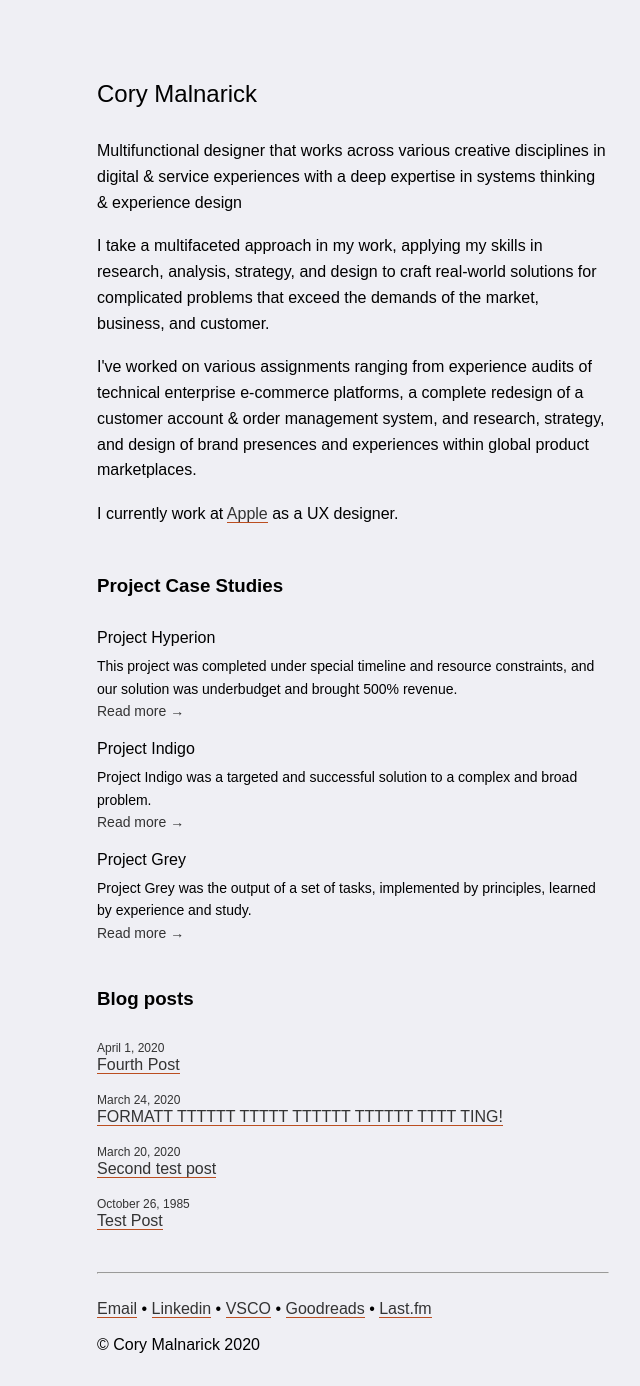
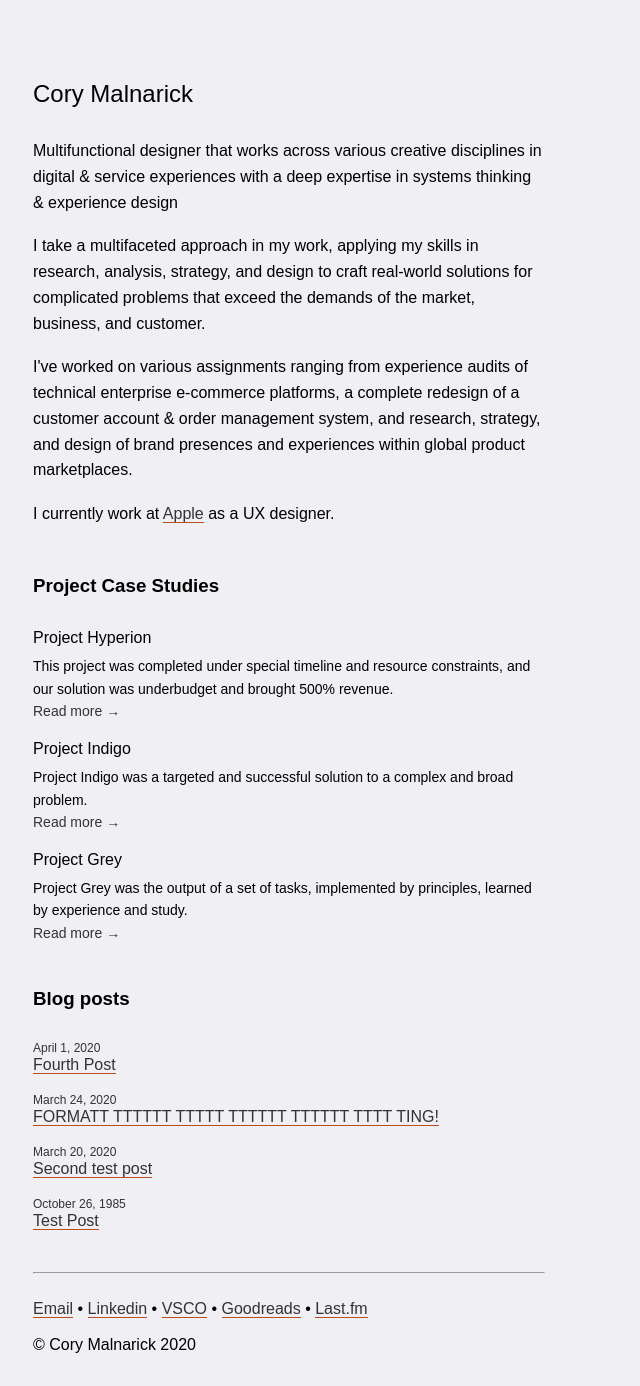
Before and after one commit to foundmonster/foundmonster.github.io, a Jekyll site: the page built from index.html, in a window 1280 px wide. Shown: the whole page, without its empty margins (31-671 px from the left). Built offline with Jekyll 4.4.1, drawn with Linux system fonts in a browser that asks for light colours; some web fonts are replaced.

Commit message:
update to max body width to move content to the left

```diff
--- a/_sass/main.scss
+++ b/_sass/main.scss
@@ -27,7 +27,7 @@ body {
     margin: auto;
     font-family: aktiv-grotesk, sans-serif;
 	font-style: normal;
-    max-width: 64rem;
+    max-width: 72rem;
     background-color: #EFEFF4;
     padding-left: 8px;
     padding-right: 8px;
```
